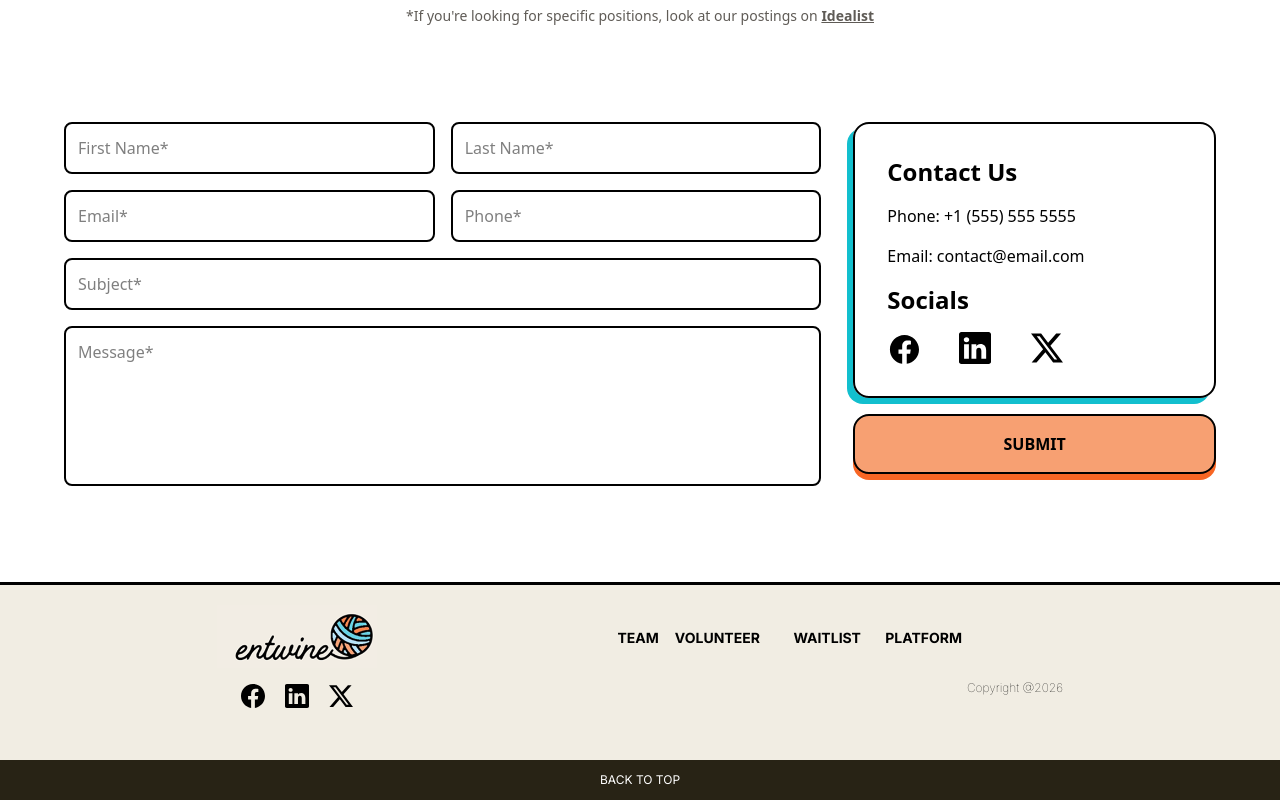
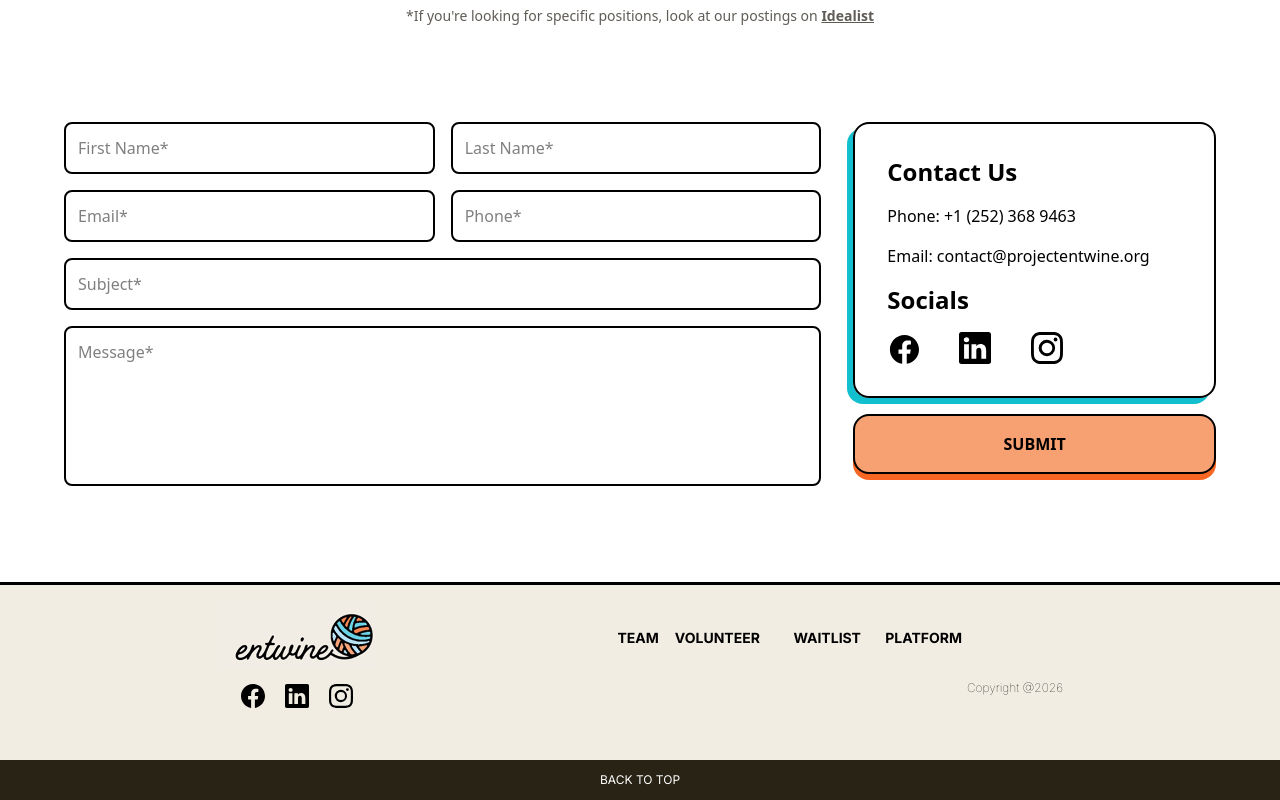
Before and after one commit to teamentwine/entwine-website, a Next.js app: page /volunteer in a window 1280 px wide. Shown: the part 479-1279 px from the top of the page. Built offline with nearby package versions, Linux system fonts and the light colour scheme.

Commit message:
Noel Suggestions

```diff
--- a/src/app/components/Footer.tsx
+++ b/src/app/components/Footer.tsx
@@ -31,41 +31,48 @@ export default function Footerbar () {
                     </Link>
                     <div className="flex md:space-x-5 xxs:space-x-10">
                        {/* Facebook Link */}
-                        <Link href="#" aria-label="facebook link icon" className="social-link-footer-icon" onClick={() => handleSocialLinkClick('facebook')}>
+                        <Link href="https://www.facebook.com/profile.php?id=61566499317368" target="_blank" rel="noopener noreferrer" aria-label="facebook link icon" className="social-link-footer-icon" onClick={() => handleSocialLinkClick('facebook')}>
                             <svg xmlns="http://www.w3.org/2000/svg" className="bi bi-facebook svg font-dark-text" viewBox="0 0 16 16">
                                 <path d="M16 8.049c0-4.446-3.582-8.05-8-8.05C3.58 0-.002 3.603-.002 8.05c0 4.017 2.926 7.347 6.75 7.951v-5.625h-2.03V8.05H6.75V6.275c0-2.017 1.195-3.131 3.022-3.131.876 0 1.791.157 1.791.157v1.98h-1.009c-.993 0-1.303.621-1.303 1.258v1.51h2.218l-.354 2.326H9.25V16c3.824-.604 6.75-3.934 6.75-7.951"/>
                             </svg>
                         </Link>
                         {/* LinkedIn Link */}
-                        <Link href="#" aria-label="LinkedIn link icon" className="social-link-footer-icon" onClick={() => handleSocialLinkClick('linkedin')}>
+                        <Link href="https://www.linkedin.com/company/team-entwine/" target="_blank" rel="noopener noreferrer" aria-label="LinkedIn link icon" className="social-link-footer-icon" onClick={() => handleSocialLinkClick('linkedin')}>
                             <svg xmlns="http://www.w3.org/2000/svg"className="bi bi-linkedin svg font-dark-text" viewBox="0 0 16 16">
                                 <path d="M0 1.146C0 .513.526 0 1.175 0h13.65C15.474 0 16 .513 16 1.146v13.708c0 .633-.526 1.146-1.175 1.146H1.175C.526 16 0 15.487 0 14.854zm4.943 12.248V6.169H2.542v7.225zm-1.2-8.212c.837 0 1.358-.554 1.358-1.248-.015-.709-.52-1.248-1.342-1.248S2.4 3.226 2.4 3.934c0 .694.521 1.248 1.327 1.248zm4.908 8.212V9.359c0-.216.016-.432.08-.586.173-.431.568-.878 1.232-.878.869 0 1.216.662 1.216 1.634v3.865h2.401V9.25c0-2.22-1.184-3.252-2.764-3.252-1.274 0-1.845.7-2.165 1.193v.025h-.016l.016-.025V6.169h-2.4c.03.678 0 7.225 0 7.225z"/>
                             </svg>
                         </Link>
                         {/* Twitter X Link */}
-                        <Link href="#" aria-label="twitter x link icon" className="social-link-footer-icon" onClick={() => handleSocialLinkClick('twitter')}>
-                            <svg xmlns="http://www.w3.org/2000/svg" className="bi bi-twitter-x svg font-dark-text" viewBox="0 0 16 16">
-                                <path d="M12.6.75h2.454l-5.36 6.142L16 15.25h-4.937l-3.867-5.07-4.425 5.07H.316l5.733-6.57L0 .75h5.063l3.495 4.633L12.601.75Zm-.86 13.028h1.36L4.323 2.145H2.865z"/>
+                        <Link href="https://www.instagram.com/teamentwine?utm_source=ig_web_button_share_sheet&igsh=ZDNlZDc0MzIxNw==" target="_blank" rel="noopener noreferrer" aria-label="twitter x link icon" className="social-link-footer-icon" onClick={() => handleSocialLinkClick('twitter')} >
+                            <svg xmlns="http://www.w3.org/2000/svg"className="bi bi-instagram svg font-dark-text" viewBox="0 0 16 16">
+                                <path
+                                    d="M8 0C5.829 0 5.556.01 4.703.048 3.85.088 3.269.222 2.76.42a3.9 3.9 0 0 0-1.417.923A3.9 3.9 0 0 0 .42 2.76C.222 3.268.087 3.85.048 4.7.01 5.555 0 5.827 0 8.001c0 2.172.01 2.444.048 3.297.04.852.174 1.433.372 1.942.205.526.478.972.923 1.417.444.445.89.719 1.416.923.51.198 1.09.333 1.942.372C5.555 15.99 5.827 16 8 16s2.444-.01 3.298-.048c.851-.04 1.434-.174 1.943-.372a3.9 3.9 0 0 0 1.416-.923c.445-.445.718-.891.923-1.417.197-.509.332-1.09.372-1.942C15.99 10.445 16 10.173 16 8s-.01-2.445-.048-3.299c-.04-.851-.175-1.433-.372-1.941a3.9 3.9 0 0 0-.923-1.417A3.9 3.9 0 0 0 13.24.42c-.51-.198-1.092-.333-1.943-.372C10.443.01 10.172 0 7.998 0zm-.717 1.442h.718c2.136 0 2.389.007 3.232.046.78.035 1.204.166 1.486.275.373.145.64.319.92.599s.453.546.598.92c.11.281.24.705.275 1.485.039.843.047 1.096.047 3.231s-.008 2.389-.047 3.232c-.035.78-.166 1.203-.275 1.485a2.5 2.5 0 0 1-.599.919c-.28.28-.546.453-.92.598-.28.11-.704.24-1.485.276-.843.038-1.096.047-3.232.047s-2.39-.009-3.233-.047c-.78-.036-1.203-.166-1.485-.276a2.5 2.5 0 0 1-.92-.598 2.5 2.5 0 0 1-.6-.92c-.109-.281-.24-.705-.275-1.485-.038-.843-.046-1.096-.046-3.233s.008-2.388.046-3.231c.036-.78.166-1.204.276-1.486.145-.373.319-.64.599-.92s.546-.453.92-.598c.282-.11.705-.24 1.485-.276.738-.034 1.024-.044 2.515-.045zm4.988 1.328a.96.96 0 1 0 0 1.92.96.96 0 0 0 0-1.92m-4.27 1.122a4.109 4.109 0 1 0 0 8.217 4.109 4.109 0 0 0 0-8.217m0 1.441a2.667 2.667 0 1 1 0 5.334 2.667 2.667 0 0 1 0-5.334"/>
                             </svg>
                         </Link>
                     </div>
                 </div>
                 <div className="md:space-y-8 xxs:space-y-5 flex flex-col">
                     {/* menu links */}
-                    <div className="xxs:grid md:grid-cols-5 xxs:grid-cols-3 items-center md:text-right md:gap-4 xxs:gap-10 font-body md:text-sm sm:text-lg xs:text-sm xxs:text-xs font-bold uppercase">
+                    <div
+                        className="xxs:grid md:grid-cols-5 xxs:grid-cols-3 items-center md:text-right md:gap-4 xxs:gap-10 font-body md:text-sm sm:text-lg xs:text-sm xxs:text-xs font-bold uppercase">
                         <Link href="/team" onClick={() => handleFooterNavLinkClick('team')}><p>team</p></Link>
-                        <Link href="/volunteer" onClick={() => handleFooterNavLinkClick('volunteer')}><p>volunteer</p></Link>
-                        <Link href="/waitlist" onClick={() => handleFooterNavLinkClick('waitlist')}><p>waitlist</p></Link>
-                        <Link href="/platform" onClick={() => handleFooterNavLinkClick('platform')}><p>platform</p></Link>
+                        <Link href="/volunteer" onClick={() => handleFooterNavLinkClick('volunteer')}><p>volunteer</p>
+                        </Link>
+                        <Link href="/waitlist" onClick={() => handleFooterNavLinkClick('waitlist')}><p>waitlist</p>
+                        </Link>
+                        <Link href="/platform" onClick={() => handleFooterNavLinkClick('platform')}><p>platform</p>
+                        </Link>
                         {/* <Link href="#"><p>donate</p></Link> */}
                     </div>
                     {/* copyright*/}
-                    <p className="font-body font-thin xxs:text-xs md:self-end xxs:self-center xxs:pb-5">Copyright @2026</p>
+                    <p className="font-body font-thin xxs:text-xs md:self-end xxs:self-center xxs:pb-5">Copyright
+                        @2026</p>
                 </div>
             </div>
             {/* Back to Top link */}
             <div className="backtop-link-container bg-background-dark w-full flex flex-col items-center xxs:py-3">
-                <Link href="#" onClick={scrollToTopofPage}><p className="font-body text-white xxs:text-xs">BACK TO TOP</p></Link>
+                <Link href="#" onClick={scrollToTopofPage}><p className="font-body text-white xxs:text-xs">BACK TO
+                    TOP</p></Link>
             </div>
         </section>
     )
--- a/src/app/team/page.tsx
+++ b/src/app/team/page.tsx
@@ -18,7 +18,7 @@ export default function About (){
 
                     <div className="flex xxs:flex-col xs:flex-row justify-between xxs:space-y-5">
                         <div className="xxs:self-start xs:self-end lg:self-center xxs:space-y-5 space-y-10">
-                            <p className="font-body text-secondary-base-2 xxs:text-base md:text-xl xl:text-3xl text-4xl font-thin">Learn More</p>
+                            {/*<p className="font-body text-secondary-base-2 xxs:text-base md:text-xl xl:text-3xl text-4xl font-thin">Learn More</p>*/}
                             <p className="font-body font-bold xxs:text-2xl sm:text-3xl md:text-4xl xl:text-5xl xxs:border-l-4 md:border-l-8 border-primary-base-2 pl-5">OUR TEAM</p>
                         </div>
 
@@ -30,7 +30,7 @@ export default function About (){
                         </div>
                     </div>
 
-                    <p className="aboutus-text">In 2024, we started this project as a group of 4 high school students sitting in a classroom after just finishing finals. Since then, even as we've gone to different colleges we have been working to build the dreams we had. Learn more about us 4 below.</p>
+                    <p className="aboutus-text">In 2024, we started this project as a group of 4 high school students sitting in a classroom after just finishing finals. Since then, even as we've gone to different colleges we have been working to build the dreams we had with a team of 10 people total. Learn more about our 4 founders below.</p>
 
                 </div>
             </div>
--- a/src/app/volunteer/page.tsx
+++ b/src/app/volunteer/page.tsx
@@ -89,10 +89,10 @@ export default function Volunteer() {
       <section className="py-16 md:py-24 px-4">
         <div className="flex flex-row md:flex-col gap-4 md:gap-8 max-w-6xl mx-auto">
           <div className="text-left md:text-center lg:text-center flex-shrink min-w-0">
-            <h1 className="text-2xl sm:text-3xl md:text-4xl lg:text-5xl font-extrabold text-[var(--color-secondary-base)] mb-4 md:mb-6">
+            <h1 className="text-1xl sm:text-3xl md:text-4xl lg:text-5xl font-extrabold text-[var(--color-secondary-base)] mb-4 md:mb-6">
               WANT TO
             </h1>
-            <h2 className="text-3xl sm:text-4xl md:text-6xl lg:text-7xl font-black text-dark-text mb-4 md:mb-6 break-words">
+            <h2 className="text-2xl sm:text-3xl md:text-6xl lg:text-7xl font-black text-dark-text mb-4 md:mb-6 break-words">
               VOLUNTEER?
             </h2>
             <p className="max-w-2xl md:mx-auto text-dark-text/80 text-sm md:text-base lg:text-lg">
@@ -110,23 +110,23 @@ export default function Volunteer() {
           {/* Contact Box - small screen */}
           <div className="md:hidden flex-shrink-0 w-48 sm:w-56 border-2 border-black rounded-2xl p-4 sm:p-6 shadow-[-6px_6px_0px_0px_var(--color-primary-base)] h-fit text-center">
             <h3 className="text-lg sm:text-xl font-bold mb-3">Contact Us</h3>
-            <p className="text-xs sm:text-sm mb-1">Phone: +1 (555) 555 5555</p>
-            <p className="text-xs sm:text-sm mb-3">Email: contact@email.com</p>
+            <p className="text-xs sm:text-sm mb-1">Phone: +1 (252) 368-9463</p>
+            <p className="text-xs sm:text-sm mb-3">Email: contact@projectentwine.org</p>
             <h4 className="text-lg sm:text-xl font-bold mb-3">Socials</h4>
             <div className="flex gap-3 text-xl justify-center">
-            <a href="https://facebook.com">
+            <a href="https://www.facebook.com/profile.php?id=61566499317368" target="_blank" rel="noopener noreferrer">
                 <svg className="h-8 w-8" viewBox="0 0 22 22">
                   <path d="M22 12c0-5.523-4.477-10-10-10S2 6.477 2 12c0 4.991 3.657 9.128 8.438 9.878v-6.987h-2.54V12h2.54V9.797c0-2.506 1.492-3.89 3.777-3.89 1.094 0 2.238.195 2.238.195v2.46h-1.26c-1.243 0-1.63.771-1.63 1.562V12h2.773l-.443 2.89h-2.33v6.988C18.343 21.128 22 16.991 22 12z" />
                 </svg>
               </a>
-              <a href="https://indeed.com">
+              <a href="https://www.linkedin.com/company/team-entwine/" target="_blank" rel="noopener noreferrer">
                 <svg className="h-8 w-8" viewBox="0 0 16 16">
                   <path d="M0 1.146C0 .513.526 0 1.175 0h13.65C15.474 0 16 .513 16 1.146v13.708c0 .633-.526 1.146-1.175 1.146H1.175C.526 16 0 15.487 0 14.854zm4.943 12.248V6.169H2.542v7.225zm-1.2-8.212c.837 0 1.358-.554 1.358-1.248-.015-.709-.52-1.248-1.342-1.248S2.4 3.226 2.4 3.934c0 .694.521 1.248 1.327 1.248zm4.908 8.212V9.359c0-.216.016-.432.08-.586.173-.431.568-.878 1.232-.878.869 0 1.216.662 1.216 1.634v3.865h2.401V9.25c0-2.22-1.184-3.252-2.764-3.252-1.274 0-1.845.7-2.165 1.193v.025h-.016l.016-.025V6.169h-2.4c.03.678 0 7.225 0 7.225z" />
                 </svg>
               </a>
-              <a href="https://x.com">
+              <a href="https://www.instagram.com/teamentwine?utm_source=ig_web_button_share_sheet&igsh=ZDNlZDc0MzIxNw==" target="_blank" rel="noopener noreferrer">
                 <svg className="h-8 w-8" viewBox="0 0 16 16">
-                  <path d="M12.6.75h2.454l-5.36 6.142L16 15.25h-4.937l-3.867-5.07-4.425 5.07H.316l5.733-6.57L0 .75h5.063l3.495 4.633L12.601.75Zm-.86 13.028h1.36L4.323 2.145H2.865z" />
+                  <path d="M8 0C5.829 0 5.556.01 4.703.048 3.85.088 3.269.222 2.76.42a3.9 3.9 0 0 0-1.417.923A3.9 3.9 0 0 0 .42 2.76C.222 3.268.087 3.85.048 4.7.01 5.555 0 5.827 0 8.001c0 2.172.01 2.444.048 3.297.04.852.174 1.433.372 1.942.205.526.478.972.923 1.417.444.445.89.719 1.416.923.51.198 1.09.333 1.942.372C5.555 15.99 5.827 16 8 16s2.444-.01 3.298-.048c.851-.04 1.434-.174 1.943-.372a3.9 3.9 0 0 0 1.416-.923c.445-.445.718-.891.923-1.417.197-.509.332-1.09.372-1.942C15.99 10.445 16 10.173 16 8s-.01-2.445-.048-3.299c-.04-.851-.175-1.433-.372-1.941a3.9 3.9 0 0 0-.923-1.417A3.9 3.9 0 0 0 13.24.42c-.51-.198-1.092-.333-1.943-.372C10.443.01 10.172 0 7.998 0zm-.717 1.442h.718c2.136 0 2.389.007 3.232.046.78.035 1.204.166 1.486.275.373.145.64.319.92.599s.453.546.598.92c.11.281.24.705.275 1.485.039.843.047 1.096.047 3.231s-.008 2.389-.047 3.232c-.035.78-.166 1.203-.275 1.485a2.5 2.5 0 0 1-.599.919c-.28.28-.546.453-.92.598-.28.11-.704.24-1.485.276-.843.038-1.096.047-3.232.047s-2.39-.009-3.233-.047c-.78-.036-1.203-.166-1.485-.276a2.5 2.5 0 0 1-.92-.598 2.5 2.5 0 0 1-.6-.92c-.109-.281-.24-.705-.275-1.485-.038-.843-.046-1.096-.046-3.233s.008-2.388.046-3.231c.036-.78.166-1.204.276-1.486.145-.373.319-.64.599-.92s.546-.453.92-.598c.282-.11.705-.24 1.485-.276.738-.034 1.024-.044 2.515-.045zm4.988 1.328a.96.96 0 1 0 0 1.92.96.96 0 0 0 0-1.92m-4.27 1.122a4.109 4.109 0 1 0 0 8.217 4.109 4.109 0 0 0 0-8.217m0 1.441a2.667 2.667 0 1 1 0 5.334 2.667 2.667 0 0 1 0-5.334"/>
                 </svg>
               </a>
             </div>
@@ -162,24 +162,24 @@ export default function Volunteer() {
           <div>
             <div className="hidden md:block border-2 border-black rounded-2xl p-8 shadow-[-6px_6px_0px_0px_var(--color-primary-base)] h-fit">
               <h3 className="text-2xl font-bold mb-4">Contact Us</h3>
-              <p className="text-m mb-4">Phone: +1 (555) 555 5555</p>
-              <p className="text-m mb-4">Email: contact@email.com</p>
+              <p className="text-m mb-4">Phone: +1 (252) 368 9463</p>
+              <p className="text-m mb-4">Email: contact@projectentwine.org</p>
 
               <h4 className="text-2xl font-bold mb-4">Socials</h4>
               <div className="flex gap-10 text-xl">
-              <a href="https://facebook.com">
+              <a href="https://www.facebook.com/profile.php?id=61566499317368" target="_blank" rel="noopener noreferrer">
                   <svg className="h-8 w-8" viewBox="0 0 22 22">
                     <path d="M22 12c0-5.523-4.477-10-10-10S2 6.477 2 12c0 4.991 3.657 9.128 8.438 9.878v-6.987h-2.54V12h2.54V9.797c0-2.506 1.492-3.89 3.777-3.89 1.094 0 2.238.195 2.238.195v2.46h-1.26c-1.243 0-1.63.771-1.63 1.562V12h2.773l-.443 2.89h-2.33v6.988C18.343 21.128 22 16.991 22 12z" />
                   </svg>
                 </a>
-                <a href="https://indeed.com">
+                <a href="https://www.linkedin.com/company/team-entwine/" target="_blank" rel="noopener noreferrer">
                   <svg className="h-8 w-8" viewBox="0 0 16 16">
                     <path d="M0 1.146C0 .513.526 0 1.175 0h13.65C15.474 0 16 .513 16 1.146v13.708c0 .633-.526 1.146-1.175 1.146H1.175C.526 16 0 15.487 0 14.854zm4.943 12.248V6.169H2.542v7.225zm-1.2-8.212c.837 0 1.358-.554 1.358-1.248-.015-.709-.52-1.248-1.342-1.248S2.4 3.226 2.4 3.934c0 .694.521 1.248 1.327 1.248zm4.908 8.212V9.359c0-.216.016-.432.08-.586.173-.431.568-.878 1.232-.878.869 0 1.216.662 1.216 1.634v3.865h2.401V9.25c0-2.22-1.184-3.252-2.764-3.252-1.274 0-1.845.7-2.165 1.193v.025h-.016l.016-.025V6.169h-2.4c.03.678 0 7.225 0 7.225z" />
                   </svg>
                 </a>
-                <a href="https://x.com">
+                <a href="https://www.instagram.com/teamentwine?utm_source=ig_web_button_share_sheet&igsh=ZDNlZDc0MzIxNw==" target="_blank" rel="noopener noreferrer">
                   <svg className="h-8 w-8" viewBox="0 0 16 16">
-                    <path d="M12.6.75h2.454l-5.36 6.142L16 15.25h-4.937l-3.867-5.07-4.425 5.07H.316l5.733-6.57L0 .75h5.063l3.495 4.633L12.601.75Zm-.86 13.028h1.36L4.323 2.145H2.865z" />
+                    <path d="M8 0C5.829 0 5.556.01 4.703.048 3.85.088 3.269.222 2.76.42a3.9 3.9 0 0 0-1.417.923A3.9 3.9 0 0 0 .42 2.76C.222 3.268.087 3.85.048 4.7.01 5.555 0 5.827 0 8.001c0 2.172.01 2.444.048 3.297.04.852.174 1.433.372 1.942.205.526.478.972.923 1.417.444.445.89.719 1.416.923.51.198 1.09.333 1.942.372C5.555 15.99 5.827 16 8 16s2.444-.01 3.298-.048c.851-.04 1.434-.174 1.943-.372a3.9 3.9 0 0 0 1.416-.923c.445-.445.718-.891.923-1.417.197-.509.332-1.09.372-1.942C15.99 10.445 16 10.173 16 8s-.01-2.445-.048-3.299c-.04-.851-.175-1.433-.372-1.941a3.9 3.9 0 0 0-.923-1.417A3.9 3.9 0 0 0 13.24.42c-.51-.198-1.092-.333-1.943-.372C10.443.01 10.172 0 7.998 0zm-.717 1.442h.718c2.136 0 2.389.007 3.232.046.78.035 1.204.166 1.486.275.373.145.64.319.92.599s.453.546.598.92c.11.281.24.705.275 1.485.039.843.047 1.096.047 3.231s-.008 2.389-.047 3.232c-.035.78-.166 1.203-.275 1.485a2.5 2.5 0 0 1-.599.919c-.28.28-.546.453-.92.598-.28.11-.704.24-1.485.276-.843.038-1.096.047-3.232.047s-2.39-.009-3.233-.047c-.78-.036-1.203-.166-1.485-.276a2.5 2.5 0 0 1-.92-.598 2.5 2.5 0 0 1-.6-.92c-.109-.281-.24-.705-.275-1.485-.038-.843-.046-1.096-.046-3.233s.008-2.388.046-3.231c.036-.78.166-1.204.276-1.486.145-.373.319-.64.599-.92s.546-.453.92-.598c.282-.11.705-.24 1.485-.276.738-.034 1.024-.044 2.515-.045zm4.988 1.328a.96.96 0 1 0 0 1.92.96.96 0 0 0 0-1.92m-4.27 1.122a4.109 4.109 0 1 0 0 8.217 4.109 4.109 0 0 0 0-8.217m0 1.441a2.667 2.667 0 1 1 0 5.334 2.667 2.667 0 0 1 0-5.334"/>
                   </svg>
                 </a>
               </div>
--- a/src/app/waitlist/page.tsx
+++ b/src/app/waitlist/page.tsx
@@ -87,14 +87,14 @@ export default function Waitlist () {
 
             <div
                 className="flex flex-col items-center xxs:mx-5 xs:mx-8 sm:mx-15 2xl:mx-20 xxs:mt-10 sm:mt-20 xl:mt-30 xxs:space-y-5 md:space-y-10 2xl:space-y-20 ">
-                <p className="font-body text-secondary-base xxs:text-base sm:text-3xl lg:text-5xl xl:text-6xl 2xl:text-7xl font-extrabold">JOIN
+                <p className="font-body text-secondary-base xxs:text-base sm:text-3xl lg:text-4xl xl:text-5xl 2xl:text-6xl font-extrabold">JOIN
                     THE</p>
-                <p className="font-body xxs:text-2xl xs:text-3xl sm:text-4xl lg:text-7xl xl:text-8xl 2xl:text-9xl font-black">WAITLIST<span
+                <p className="font-body xxs:text-2xl xs:text-3xl sm:text-5xl lg:text-6xl xl:text-7xl 2xl:text-8xl font-black">WAITLIST<span
                     className="text-secondary-base">!</span></p>
                 <p className="font-body xxs:text-xs sm:text-base lg:text-lg 2xl:text-3xl text-center">If you're a
                     non-profit interested in our mission or want to hear more about the vision, please fill out our
                     interest form or email us at <Link href="#" onClick={handleEmailClick}><span
-                        className="underline">info@entwine.org</span>.</Link> We'd love to hear any feedback or ideas we
+                        className="underline">contact@projectentwine.org</span>.</Link> We'd love to hear any feedback or ideas we
                     can. Thank you!</p>
             </div>
             {/* Form */}
```
Also changed, not shown: src/app/assets/instagram.svg (added).
